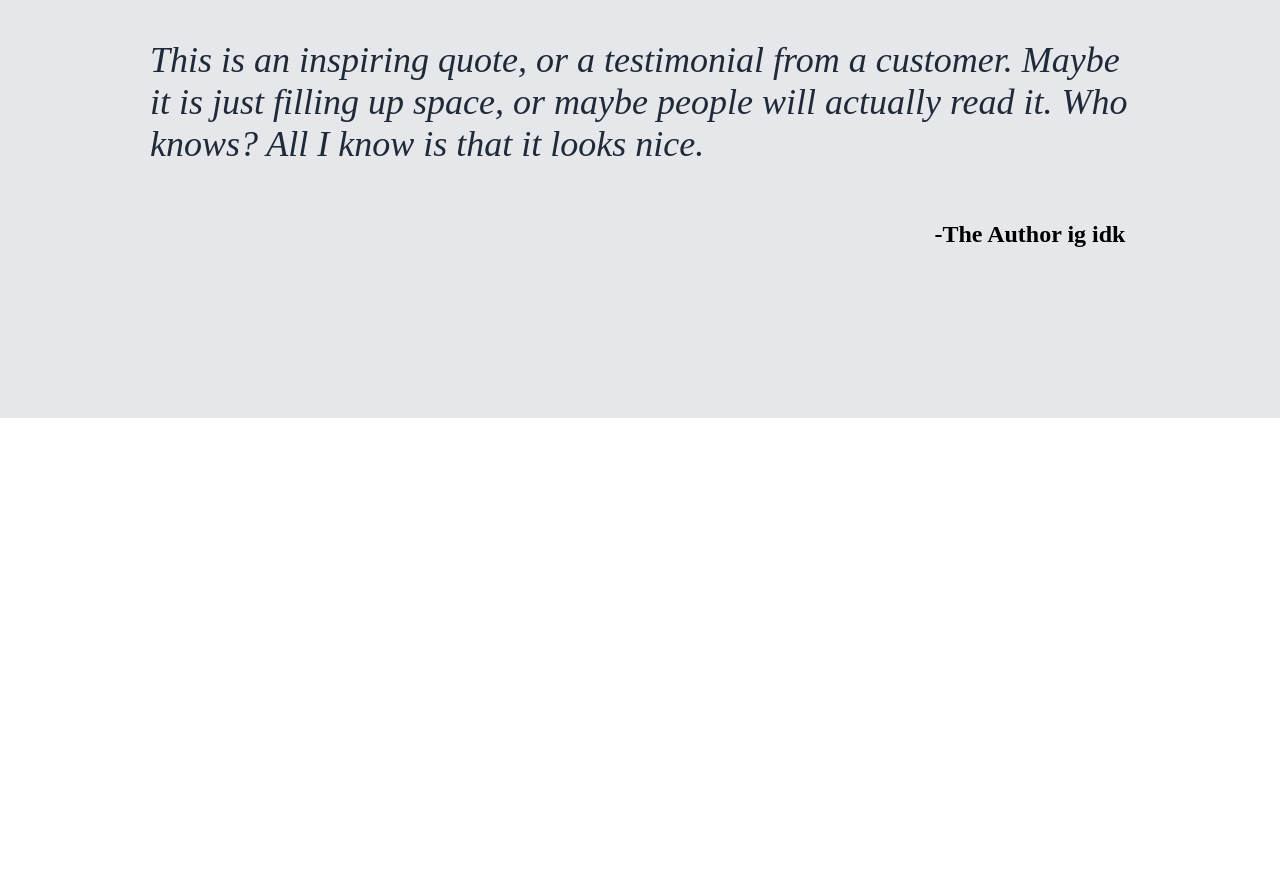
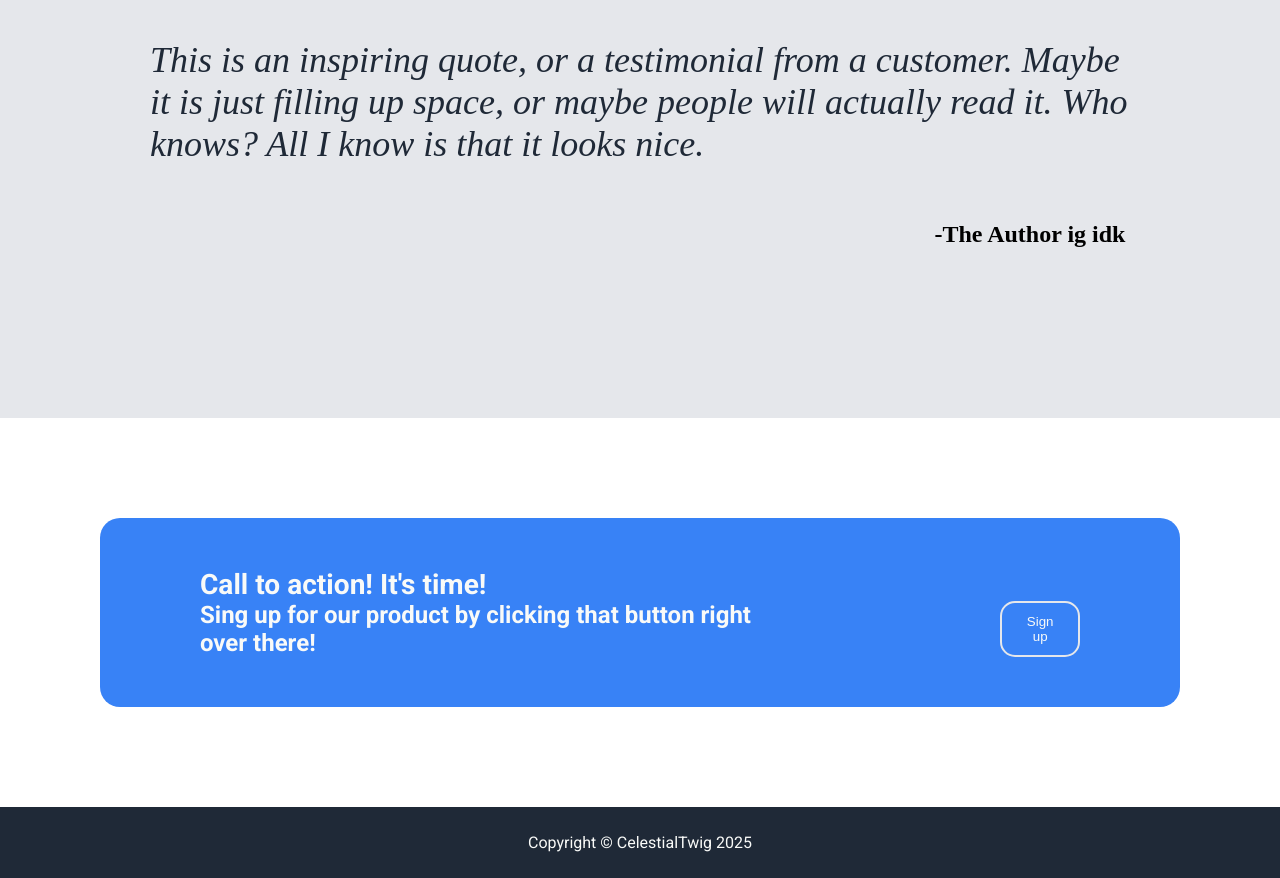
Before and after one commit to CelestialTwig/Landing-Page, a plain HTML site: page index.html in a window 1280 px wide. Shown: the part 1201-2079 px from the top of the page. Before the commit the page ends 1619 px from the top, so only its background shows below. Drawn offline with Linux system fonts and the light colour scheme.

Commit message:
Finished the project

```diff
--- a/index.html
+++ b/index.html
@@ -61,9 +61,20 @@
         </div>
     </div>
     <div class="bottom-content">
-        <div class="call-to-action">
-
+        <div class="blue-box">
+            <div class="call-to-action">
+                <h3>Call to action! It's time!</h3>
+                <div id="bottom-text">
+                    <p>Sing up for our product by clicking that button right over there!</p>
+                    <div class="sign-up-button">
+                        <button>Sign up</button>
+                    </div>
+                </div>
+            </div>
         </div>
+    </div>
+    <div class="footer">
+        <p>Copyright © CelestialTwig 2025</p>
     </div>
 </body>
 </html>
--- a/style.css
+++ b/style.css
@@ -158,3 +158,76 @@ ul {
 .footer {
     display: flex;
 }
+
+
+.bottom-content {
+    display: flex;
+    justify-content: center;
+}
+
+.blue-box {
+    display: flex;
+    background: #3882f6;
+    justify-content: center;
+    flex-direction: column;
+    padding-top: 50px;
+    padding-bottom: 50px;
+    padding-right: 100px;
+    padding-left: 100px;
+    border-radius: 20px;
+    margin: 100px;
+}
+
+.call-to-action {
+    display: flex;
+    font-family: "Roboto", serif;
+    margin: 0;
+    padding: 0;
+    color: #f9faf8;
+    font-size: 24px;
+    font-weight: bold;
+    flex-direction: column;
+}
+
+#bottom-text {
+    display: flex;
+    font-family: "Roboto", serif;
+    margin: 0px;
+    justify-content: space-between;
+    gap: 200px;
+}
+
+.sign-up-button {
+    display: flex;
+    justify-content: flex-end;
+}
+
+.sign-up-button > button {
+    background-color: #3882f6;
+    border-color: #e5e7eb;
+    border-style: solid;
+    border-radius: 15px;
+    padding-left: 20px;
+    padding-right: 20px;
+    padding-top: 10px;
+    padding-bottom: 10px;
+    color: #f9faf8;
+}
+
+
+.call-to-action > h3 {
+    margin: 0;
+}
+
+#bottom-text > p {
+    margin: 0;
+}
+
+.footer {
+    display: flex;
+    justify-content: center;
+    font-family: "Roboto", serif;
+    background: #1f2937;
+    color: #f9faf8;
+    padding: 10px;
+}
```
